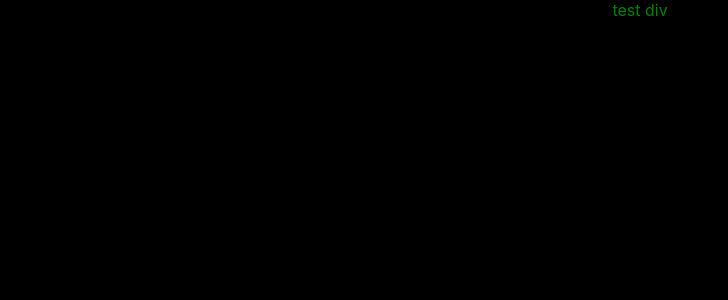
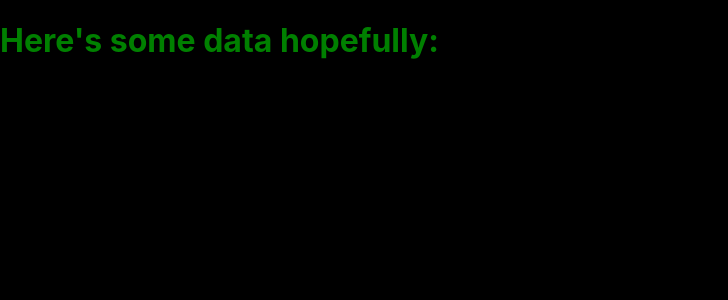
Before and after one commit to n1vial00/ostoslista-front, a React (Create React App) app: page / in a window 1280 px wide. Shown: the top 300 px of the page, without its empty margins (0-728 px from the left). Built offline with nearby package versions, Linux system fonts and the light colour scheme; no server answers.

Commit message:
Extracting test data success

```diff
--- a/package.json
+++ b/package.json
@@ -6,6 +6,7 @@
     "@testing-library/jest-dom": "^5.16.2",
     "@testing-library/react": "^12.1.4",
     "@testing-library/user-event": "^13.5.0",
+    "axios": "^0.26.1",
     "react": "^17.0.2",
     "react-dom": "^17.0.2",
     "react-scripts": "5.0.0",
--- a/src/App.js
+++ b/src/App.js
@@ -1,14 +1,29 @@
-import logo from './logo.svg';
 import './App.css';
-
+import {useEffect, useState} from "react";
+import axios from "axios";
 
 const URL = 'http://localhost/Ostoslista-PHP/';
 
 
 
 function App() {
+
+  const [data, setData] = useState("");
+  useEffect(() => {
+    axios.get(URL)
+      .then((response) => {
+        setData(response.data[0].description);
+      }).catch(error => {
+        alert(error);
+      });
+  });
+
   return (
-    <div className="app"> test div </div>
+    <div>
+    <h1>Here's some data hopefully:</h1>
+    <p>{data}</p>
+    </div>
+
   );
 }
 
```
Also changed, not shown: 1 other file (tests, documents, lock files or other folders).
